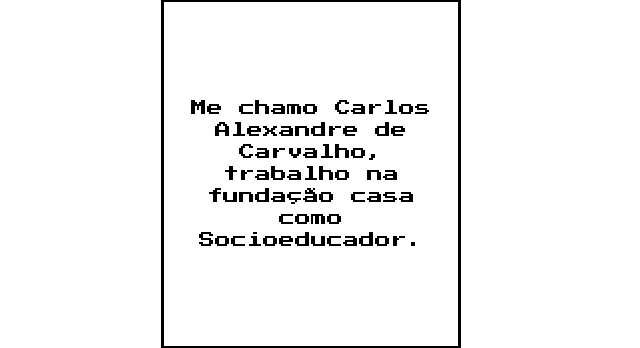
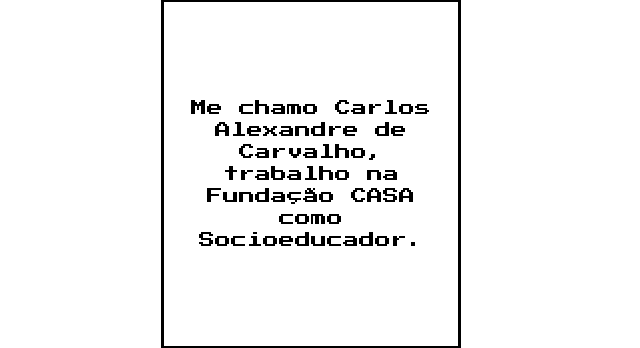
Before and after one commit to Alexandre-200/site, a website: page game.html in a window 1280 px wide. Shown: the part 2855-3203 px from the top of the page, 329-969 px from the left. Drawn offline with nearby package versions, Linux system fonts and the light colour scheme.

Commit message:
Update game.html

```diff
--- a/game.html
+++ b/game.html
@@ -149,7 +149,7 @@
         <div class="sobre">
           <div class="quadro-5">
             <p class="parag">
-              Me chamo Carlos Alexandre de Carvalho, trabalho na fundação casa
+              Me chamo Carlos Alexandre de Carvalho, trabalho na Fundação CASA
               como Socioeducador.
             </p>
           </div>
```
